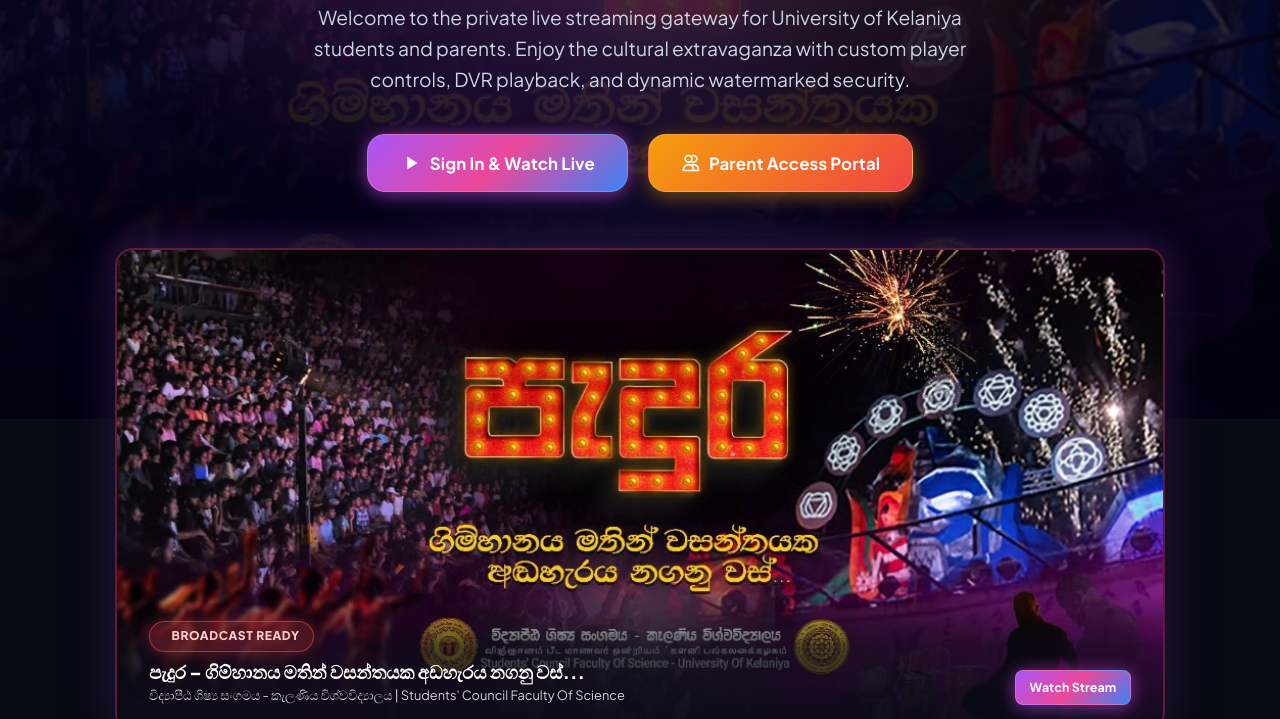
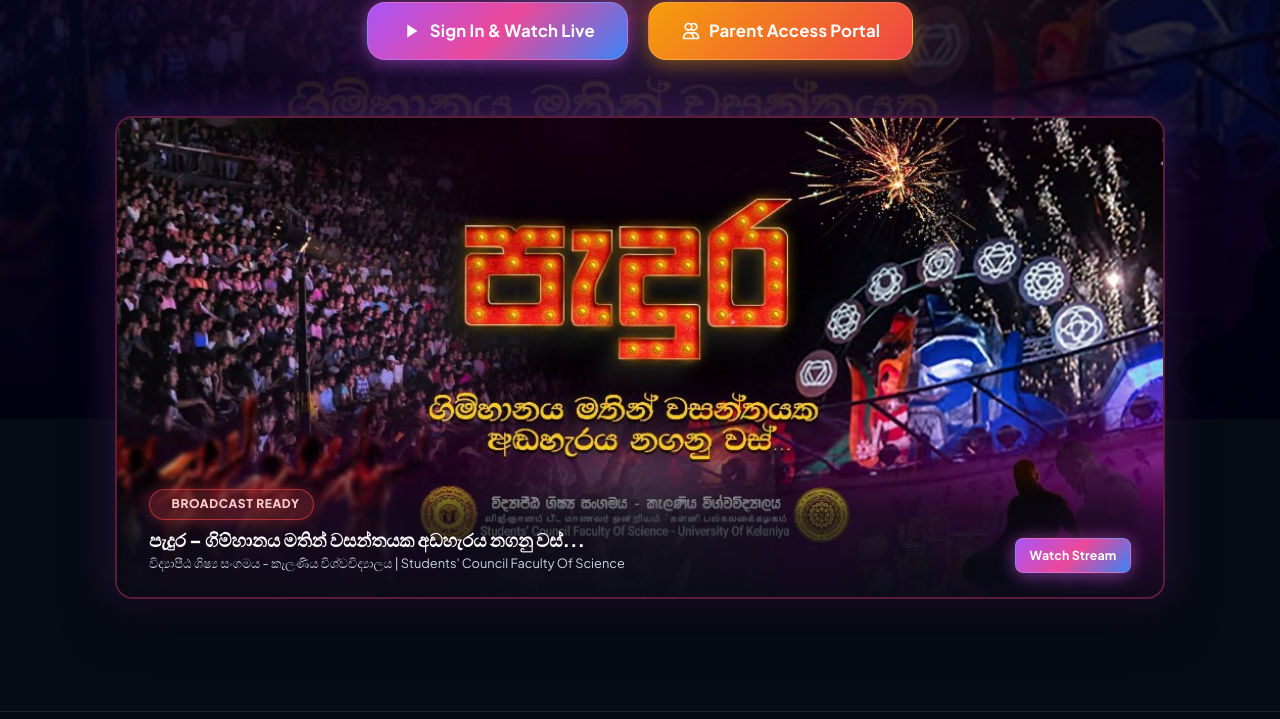
Before and after one commit to pabhashwarakeerthirathne-blip/Padura_Live, a plain HTML site: page index.html in a window 1280 px wide. Shown: the part 381-1100 px from the top of the page. Drawn offline with Linux system fonts and the light colour scheme.

Commit message:
Removed Hero Subtitle in Index

```diff
--- a/index.html
+++ b/index.html
@@ -312,11 +312,6 @@
       Experience <span class="highlight-marquee">පැදුර</span> Live Event in <span class="highlight-blue">Private HD</span>
     </h1>
 
-    <p class="hero-subtitle">
-      Welcome to the private live streaming gateway for University of Kelaniya students and parents.
-      Enjoy the cultural extravaganza with custom player controls, DVR playback, and dynamic watermarked security.
-    </p>
-
     <div class="hero-actions">
       <a href="login.html" class="btn btn-primary btn-lg">
         <svg width="22" height="22" fill="currentColor" viewBox="0 0 24 24">
```
